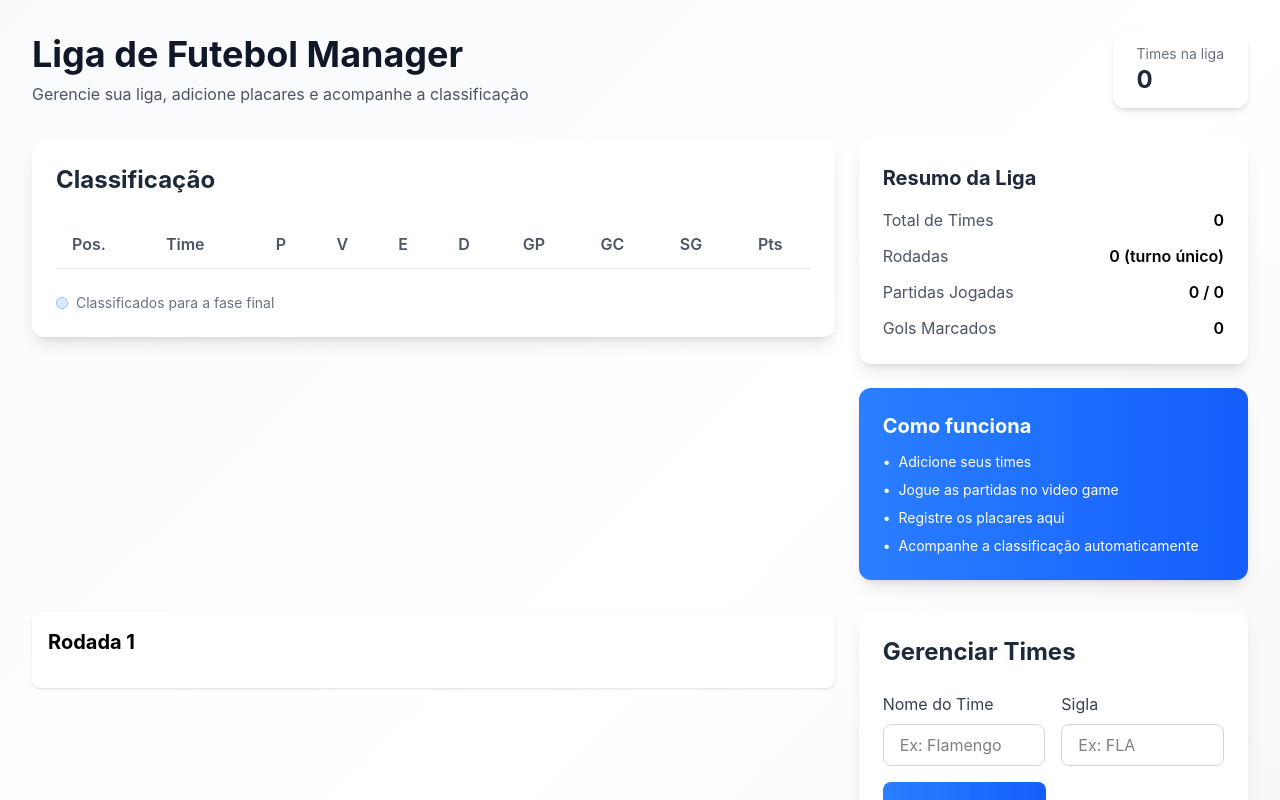
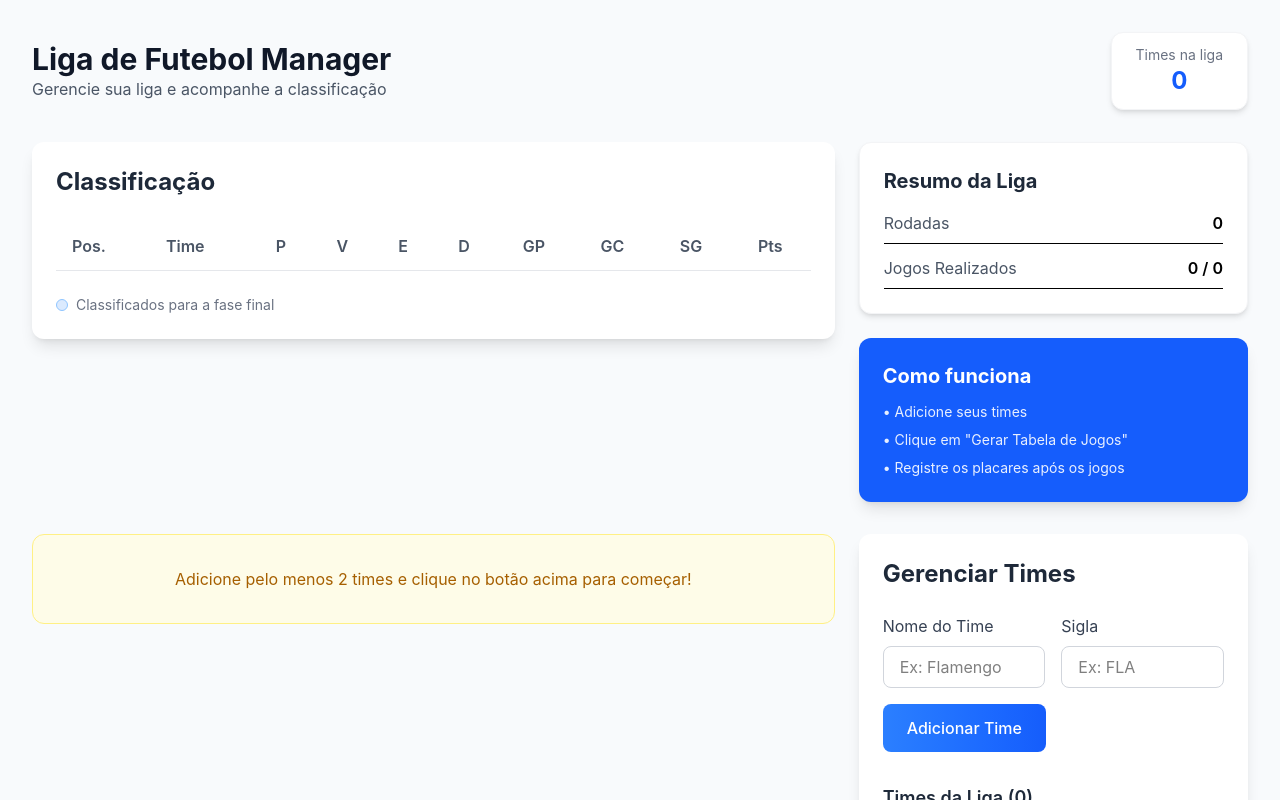
Before and after one commit to jm9746837-jpg/campeonato-pes, a React (Vite) app: page / in a window 1280 px wide. Shown: the top 800 px of the page. Built offline with nearby package versions, Linux system fonts and the light colour scheme.

Commit message:
Update App.tsx

```diff
--- a/src/App.tsx
+++ b/src/App.tsx
@@ -1,5 +1,4 @@
 import { useState, useEffect, useMemo } from 'react';
-// Aqui dizemos ao código para buscar nas pastas novas que você criou
 import { Team, Match, TeamStats } from './types/league';
 import { initialTeams, initialMatches } from './data/initialData';
 import StandingsTable from './components/StandingsTable';
@@ -19,32 +18,10 @@ function App() {
 
   const [currentRound, setCurrentRound] = useState(1);
 
-  // Salvar dados no localStorage sempre que mudar
   useEffect(() => {
     localStorage.setItem('leagueTeams', JSON.stringify(teams));
     localStorage.setItem('leagueMatches', JSON.stringify(matches));
   }, [teams, matches]);
-
-  // Recalcular partidas quando times mudam
-  useEffect(() => {
-    if (teams.length > 0) {
-      const savedMatches = localStorage.getItem('leagueMatches');
-      if (savedMatches) {
-        const parsedMatches: Match[] = JSON.parse(savedMatches);
-        // Filtrar partidas que ainda têm times válidos
-        const validMatches = parsedMatches.filter(match =>
-          teams.some(t => t.id === match.homeTeamId) &&
-          teams.some(t => t.id === match.awayTeamId)
-        );
-        setMatches(validMatches);
-      } else {
-        // Gerar novas partidas
-        generateMatches(teams);
-      }
-    } else {
-      setMatches([]);
-    }
-  }, [teams]);
 
   const generateMatches = (teamList: Team[]) => {
     const totalTeams = teamList.length;
@@ -55,140 +32,99 @@ function App() {
 
     const newMatches: Match[] = [];
     const teamIds = teamList.map(team => team.id);
-    const totalRounds = totalTeams - 1;
-    const matchesPerRound = totalTeams / 2;
 
-    // Algoritmo round-robin
+    // Se for ímpar, adiciona um "Dummy" para o algoritmo funcionar
+    const tempTeamIds = [...teamIds];
+    if (tempTeamIds.length % 2 !== 0) {
+      tempTeamIds.push('BYE');
+    }
+
+    const n = tempTeamIds.length;
+    const totalRounds = n - 1;
+    const matchesPerRound = n / 2;
+
     for (let round = 0; round < totalRounds; round++) {
       for (let i = 0; i < matchesPerRound; i++) {
-        const homeIdx = i;
-        const awayIdx = totalTeams - 1 - i;
+        const home = tempTeamIds[i];
+        const away = tempTeamIds[n - 1 - i];
 
-        const homeTeamId = round % 2 === 0 ? teamIds[homeIdx] : teamIds[awayIdx];
-        const awayTeamId = round % 2 === 0 ? teamIds[awayIdx] : teamIds[homeIdx];
-
+        if (home !== 'BYE' && away !== 'BYE') {
           newMatches.push({
-          id: `round${round + 1}-match${i + 1}`,
-          homeTeamId,
-          awayTeamId,
+            id: `r${round + 1}-m${i}`,
+            homeTeamId: home,
+            awayTeamId: away,
             homeScore: null,
             awayScore: null,
             round: round + 1,
             played: false,
           });
         }
-
-      // Rotacionar times (manter o primeiro fixo)
-      const last = teamIds.pop();
-      if (last) {
-        teamIds.splice(1, 0, last);
       }
+      tempTeamIds.splice(1, 0, tempTeamIds.pop()!);
     }
 
     setMatches(newMatches);
-    localStorage.setItem('leagueMatches', JSON.stringify(newMatches));
   };
 
-  // Calcular estatísticas
   const stats = useMemo<TeamStats[]>(() => {
     const teamStatsMap = new Map<string, TeamStats>();
-
-    // Inicializar estatísticas para todos os times
     teams.forEach(team => {
       teamStatsMap.set(team.id, {
-        teamId: team.id,
-        played: 0,
-        wins: 0,
-        draws: 0,
-        losses: 0,
-        goalsFor: 0,
-        goalsAgainst: 0,
-        points: 0,
+        teamId: team.id, played: 0, wins: 0, draws: 0, losses: 0, goalsFor: 0, goalsAgainst: 0, points: 0,
       });
     });
 
-    // Processar partidas jogadas
     matches.forEach(match => {
       if (!match.played || match.homeScore === null || match.awayScore === null) return;
-
       const homeStats = teamStatsMap.get(match.homeTeamId);
       const awayStats = teamStatsMap.get(match.awayTeamId);
-
       if (!homeStats || !awayStats) return;
 
-      // Atualizar estatísticas do time da casa
       homeStats.played++;
       homeStats.goalsFor += match.homeScore;
       homeStats.goalsAgainst += match.awayScore;
-
-      // Atualizar estatísticas do time visitante
       awayStats.played++;
       awayStats.goalsFor += match.awayScore;
       awayStats.goalsAgainst += match.homeScore;
 
-      // Determinar resultado
       if (match.homeScore > match.awayScore) {
-        homeStats.wins++;
-        homeStats.points += 3;
-        awayStats.losses++;
+        homeStats.wins++; homeStats.points += 3; awayStats.losses++;
       } else if (match.homeScore < match.awayScore) {
-        homeStats.losses++;
-        awayStats.wins++;
-        awayStats.points += 3;
+        homeStats.losses++; awayStats.wins++; awayStats.points += 3;
       } else {
-        homeStats.draws++;
-        homeStats.points += 1;
-        awayStats.draws++;
-        awayStats.points += 1;
+        homeStats.draws++; homeStats.points += 1; awayStats.draws++; awayStats.points += 1;
       }
-
-      teamStatsMap.set(match.homeTeamId, homeStats);
-      teamStatsMap.set(match.awayTeamId, awayStats);
     });
-
     return Array.from(teamStatsMap.values());
   }, [teams, matches]);
 
   const handleScoreSubmit = (matchId: string, homeScore: number, awayScore: number) => {
     setMatches(prev => prev.map(match =>
-      match.id === matchId
-        ? {
-            ...match,
-            homeScore,
-            awayScore,
-            played: true
-          }
-        : match
+      match.id === matchId ? { ...match, homeScore, awayScore, played: true } : match
     ));
   };
 
   const handleAddTeam = (teamData: Omit<Team, 'id'>) => {
-    const newTeam: Team = {
-      ...teamData,
-      id: Date.now().toString(),
-    };
+    const newTeam: Team = { ...teamData, id: Date.now().toString() };
     setTeams(prev => [...prev, newTeam]);
   };
 
   const handleRemoveTeam = (teamId: string) => {
     setTeams(prev => prev.filter(team => team.id !== teamId));
-    // Remover partidas envolvendo este time
-    setMatches(prev => prev.filter(match =>
-      match.homeTeamId !== teamId && match.awayTeamId !== teamId
-    ));
+    setMatches([]); // Limpa as partidas para forçar a gerar nova tabela
   };
 
   return (
-    <div className="min-h-screen bg-gradient-to-br from-slate-50 via-white to-zinc-100 p-4 md:p-8">
+    <div className="min-h-screen bg-slate-50 p-4 md:p-8">
       <header className="mb-8">
         <div className="flex flex-col md:flex-row justify-between items-start md:items-center gap-4">
           <div>
-            <h1 className="text-3xl md:text-4xl font-bold text-gray-900">Liga de Futebol Manager</h1>
-            <p className="text-gray-600 mt-2">Gerencie sua liga, adicione placares e acompanhe a classificação</p>
+            <h1 className="text-3xl font-bold text-gray-900">Liga de Futebol Manager</h1>
+            <p className="text-gray-600">Gerencie sua liga e acompanhe a classificação</p>
           </div>
-          <div className="bg-white px-6 py-3 rounded-xl shadow-md">
-            <div className="text-sm text-gray-500">Times na liga</div>
-            <div className="text-2xl font-bold text-gray-800">{teams.length}</div>
+          <div className="bg-white px-6 py-3 rounded-xl shadow-md border border-gray-100">
+            <div className="text-sm text-gray-500 text-center">Times na liga</div>
+            <div className="text-2xl font-bold text-blue-600 text-center">{teams.length}</div>
           </div>
         </div>
       </header>
@@ -198,60 +134,40 @@ function App() {
           <StandingsTable teams={teams} stats={stats} />
         </div>
         <div className="space-y-6">
-          <div className="bg-white rounded-xl shadow-lg p-6">
+          <div className="bg-white rounded-xl shadow-md p-6 border border-gray-100">
             <h2 className="text-xl font-bold text-gray-800 mb-4">Resumo da Liga</h2>
             <div className="space-y-3">
-              <div className="flex justify-between">
-                <span className="text-gray-600">Total de Times</span>
-                <span className="font-semibold">{teams.length}</span>
-              </div>
-              <div className="flex justify-between">
-                <span className="text-gray-600">Rodadas</span>
-                <span className="font-semibold">
-                  {Math.max(0, teams.length - 1)} (turno único)
-                </span>
-              </div>
-              <div className="flex justify-between">
-                <span className="text-gray-600">Partidas Jogadas</span>
-                <span className="font-semibold">
-                  {matches.filter(m => m.played).length} / {matches.length}
-                </span>
-              </div>
-              <div className="flex justify-between">
-                <span className="text-gray-600">Gols Marcados</span>
-                <span className="font-semibold">
-                  {stats.reduce((sum, stat) => sum + stat.goalsFor, 0)}
-                </span>
-              </div>
+              <div className="flex justify-between border-b pb-2"><span className="text-gray-600">Rodadas</span><span className="font-semibold">{Math.max(0, teams.length - 1)}</span></div>
+              <div className="flex justify-between border-b pb-2"><span className="text-gray-600">Jogos Realizados</span><span className="font-semibold">{matches.filter(m => m.played).length} / {matches.length}</span></div>
             </div>
           </div>
 
-          <div className="bg-gradient-to-r from-blue-500 to-blue-600 rounded-xl shadow-lg p-6 text-white">
+          <div className="bg-blue-600 rounded-xl shadow-lg p-6 text-white">
             <h2 className="text-xl font-bold mb-3">Como funciona</h2>
-            <ul className="space-y-2 text-sm">
-              <li className="flex items-start">
-                <span className="mr-2">•</span>
-                <span>Adicione seus times</span>
-              </li>
-              <li className="flex items-start">
-                <span className="mr-2">•</span>
-                <span>Jogue as partidas no video game</span>
-              </li>
-              <li className="flex items-start">
-                <span className="mr-2">•</span>
-                <span>Registre os placares aqui</span>
-              </li>
-              <li className="flex items-start">
-                <span className="mr-2">•</span>
-                <span>Acompanhe a classificação automaticamente</span>
-              </li>
+            <ul className="space-y-2 text-sm opacity-90">
+              <li>• Adicione seus times</li>
+              <li>• Clique em "Gerar Tabela de Jogos"</li>
+              <li>• Registre os placares após os jogos</li>
             </ul>
           </div>
         </div>
       </div>
 
-      <div className="grid grid-cols-1 lg:grid-cols-3 gap-6 mb-8">
+      {/* BOTÃO DE GERAR JOGOS - APARECE QUANDO HÁ TIMES MAS NÃO HÁ JOGOS */}
+      {teams.length >= 2 && matches.length === 0 && (
+        <div className="flex justify-center mb-8">
+          <button
+            onClick={() => generateMatches(teams)}
+            className="bg-green-600 hover:bg-green-700 text-white font-bold py-4 px-12 rounded-xl shadow-xl transition-all transform hover:scale-105"
+          >
+            ⚽ Gerar Tabela de Jogos
+          </button>
+        </div>
+      )}
+
+      <div className="grid grid-cols-1 lg:grid-cols-3 gap-6">
         <div className="lg:col-span-2">
+          {matches.length > 0 ? (
             <RoundMatches
               matches={matches}
               teams={teams}
@@ -259,19 +175,19 @@ function App() {
               onScoreSubmit={handleScoreSubmit}
               onRoundChange={setCurrentRound}
             />
+          ) : (
+            <div className="bg-yellow-50 border border-yellow-200 p-8 rounded-xl text-center text-yellow-700">
+              Adicione pelo menos 2 times e clique no botão acima para começar!
+            </div>
+          )}
         </div>
         <div>
-          <TeamManager
-            teams={teams}
-            onAddTeam={handleAddTeam}
-            onRemoveTeam={handleRemoveTeam}
-          />
+          <TeamManager teams={teams} onAddTeam={handleAddTeam} onRemoveTeam={handleRemoveTeam} />
         </div>
       </div>
 
-      <footer className="mt-12 pt-6 border-t border-gray-200 text-center text-gray-500 text-sm">
-        <p>Liga de Futebol Manager • Desenvolvido para gerenciar sua liga personalizada</p>
-        <p className="mt-2">Os dados são salvos automaticamente no seu navegador</p>
+      <footer className="mt-12 py-6 text-center text-gray-400 text-xs border-t">
+        <p>Dados salvos automaticamente no seu navegador</p>
       </footer>
     </div>
   );
```
Lines whose indentation alone changed are shown as unchanged.
